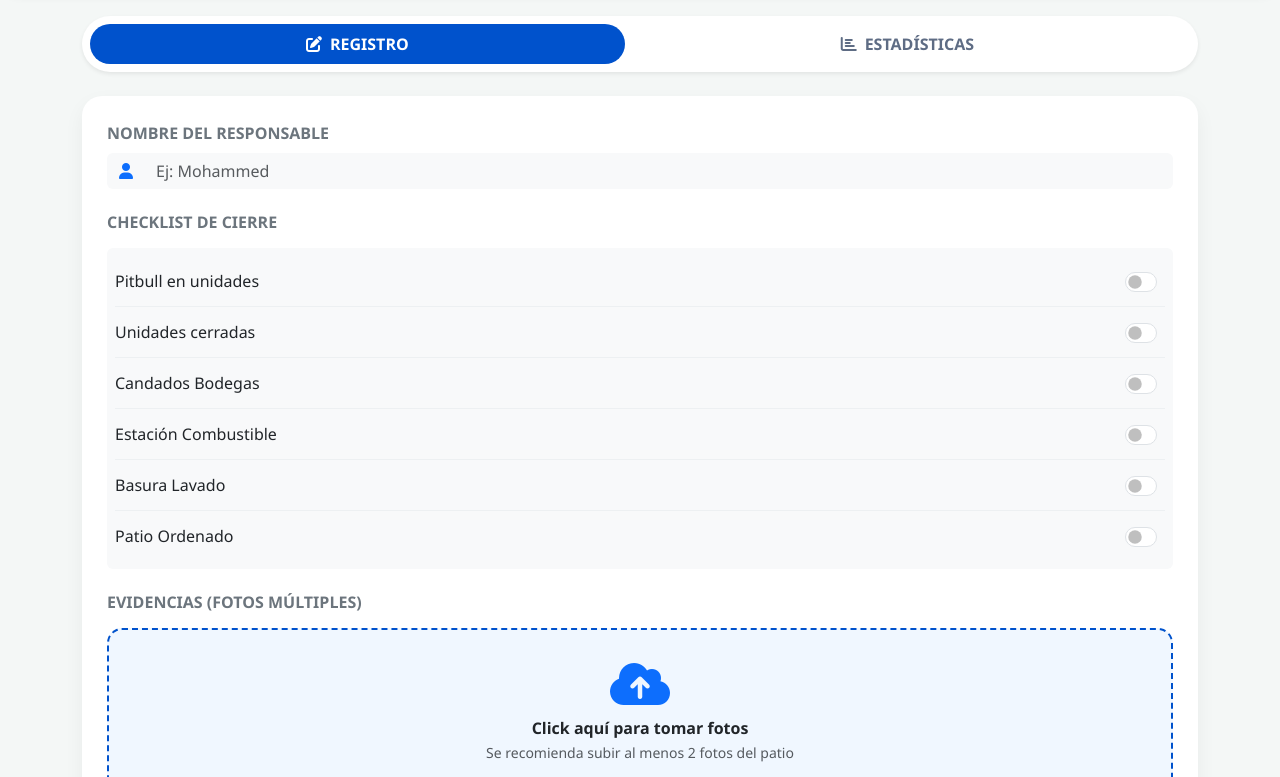
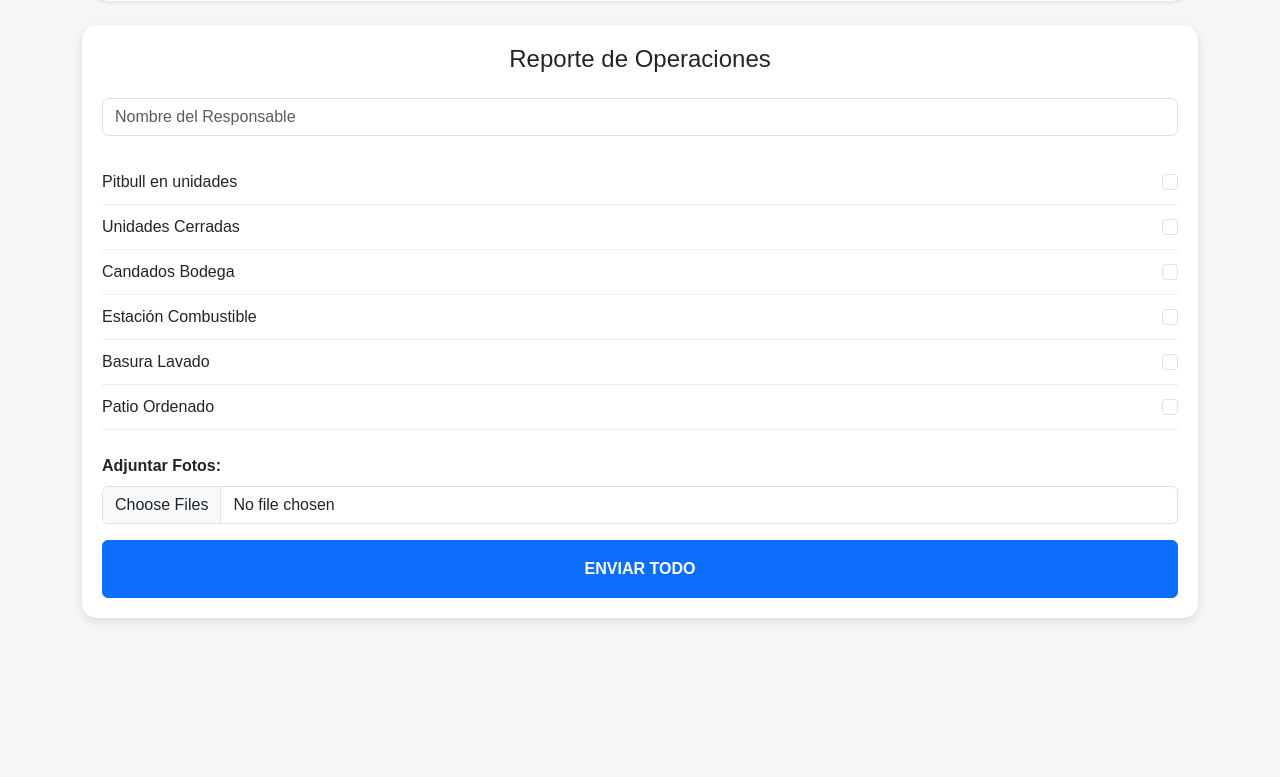
Before and after one commit to sucursalantofasgasta2/Rac, a plain HTML site: page index.html in a window 1280 px wide. Shown: the part 75-852 px from the top of the page. After the commit the page ends 800 px from the top, so only its background shows below. Drawn offline with nearby package versions, Linux system fonts and the light colour scheme.

Commit message:
Update index.html

```diff
--- a/index.html
+++ b/index.html
@@ -3,97 +3,54 @@
 <head>
     <meta charset="UTF-8">
     <meta name="viewport" content="width=device-width, initial-scale=1.0">
-    <title>Gestión de Cierre | Rent a Car</title>
+    <title>Sistema Cierre Rent a Car</title>
     <link href="https://cdn.jsdelivr.net/npm/bootstrap@5.3.0/dist/css/bootstrap.min.css" rel="stylesheet">
-    <link rel="stylesheet" href="https://cdnjs.cloudflare.com/ajax/libs/font-awesome/6.4.0/css/all.min.css">
     <script src="https://cdn.jsdelivr.net/npm/chart.js"></script>
     <style>
-        :root { --primary-color: #0052cc; --bg-color: #f4f7f6; }
-        body { background-color: var(--bg-color); font-family: 'Segoe UI', Tahoma, Geneva, Verdana, sans-serif; padding-bottom: 30px; }
-        .navbar { background-color: var(--primary-color); color: white; border-radius: 0 0 20px 20px; margin-bottom: 25px; box-shadow: 0 4px 10px rgba(0,0,0,0.1); }
-        .main-card { background: white; border-radius: 20px; border: none; box-shadow: 0 8px 20px rgba(0,0,0,0.05); padding: 25px; }
-        .nav-pills .nav-link { border-radius: 50px; font-weight: 600; color: #5e6c84; }
-        .nav-pills .nav-link.active { background-color: var(--primary-color); }
-        .check-item { display: flex; justify-content: space-between; align-items: center; padding: 12px 0; border-bottom: 1px solid #edf0f2; }
-        .check-item:last-child { border-bottom: none; }
-        .form-check-input { width: 2.5em; height: 1.25em; cursor: pointer; }
-        .btn-submit { background-color: var(--primary-color); border: none; padding: 15px; border-radius: 12px; font-weight: bold; transition: 0.3s; }
-        .btn-submit:hover { background-color: #0747a6; transform: translateY(-2px); }
-        .upload-area { border: 2px dashed var(--primary-color); border-radius: 15px; background: #f0f7ff; padding: 30px; text-align: center; cursor: pointer; transition: 0.3s; }
-        .upload-area:hover { background: #e0eeff; }
-        #loadingOverlay { display:none; position:fixed; top:0; left:0; width:100%; height:100%; background:rgba(255,255,255,0.9); z-index:9999; align-items:center; justify-content:center; flex-direction:column; }
+        body { background: #f4f7f6; padding: 20px; font-family: sans-serif; }
+        .card { border-radius: 15px; border: none; box-shadow: 0 4px 10px rgba(0,0,0,0.1); padding: 20px; }
+        .nav-link.active { background-color: #0052cc !important; }
+        .check-row { display: flex; justify-content: space-between; padding: 10px 0; border-bottom: 1px solid #eee; }
+        #loading { display:none; position:fixed; top:0; left:0; width:100%; height:100%; background:rgba(255,255,255,0.8); z-index:999; align-items:center; justify-content:center; flex-direction:column; }
     </style>
 </head>
 <body>
 
-<div id="loadingOverlay">
-    <div class="spinner-border text-primary" role="status" style="width: 3rem; height: 3rem;"></div>
-    <h4 class="mt-3 fw-bold">Enviando Reporte...</h4>
-    <p class="text-muted">Procesando información y fotografías</p>
-</div>
-
-<nav class="navbar py-3">
-    <div class="container justify-content-center">
-        <span class="navbar-brand m-0 h1 text-uppercase fw-bold"><i class="fas fa-clipboard-check me-2"></i> Gestión Rent a Car</span>
-    </div>
-</nav>
+<div id="loading"><div class="spinner-border text-primary"></div><h5 class="mt-3">Enviando Datos y Fotos...</h5></div>
 
 <div class="container">
-    <ul class="nav nav-pills nav-fill mb-4 bg-white p-2 rounded-pill shadow-sm" id="pills-tab">
-        <li class="nav-item">
-            <button class="nav-link active" data-bs-toggle="pill" data-bs-target="#tab-registro"><i class="fas fa-edit me-2"></i>REGISTRO</button>
-        </li>
-        <li class="nav-item">
-            <button class="nav-link" data-bs-toggle="pill" data-bs-target="#tab-stats" onclick="cargarEstadisticas()"><i class="fas fa-chart-bar me-2"></i>ESTADÍSTICAS</button>
-        </li>
+    <ul class="nav nav-pills nav-fill mb-4 bg-white p-2 rounded-pill shadow-sm">
+        <li class="nav-item"><button class="nav-link active" data-bs-toggle="pill" data-bs-target="#reg">REGISTRO</button></li>
+        <li class="nav-item"><button class="nav-link" data-bs-toggle="pill" data-bs-target="#sts" onclick="cargarStats()">ESTADÍSTICAS</button></li>
     </ul>
 
     <div class="tab-content">
-        <div class="tab-pane fade show active" id="tab-registro">
-            <div class="main-card">
-                <form id="cierreForm">
-                    <div class="mb-4">
-                        <label class="form-label fw-bold text-secondary">NOMBRE DEL RESPONSABLE</label>
-                        <div class="input-group">
-                            <span class="input-group-text bg-light border-0"><i class="fas fa-user text-primary"></i></span>
-                            <input type="text" id="responsable" class="form-control bg-light border-0" placeholder="Ej: Mohammed" required>
-                        </div>
-                    </div>
+        <div class="tab-pane fade show active" id="reg">
+            <div class="card">
+                <h4 class="text-center mb-4">Reporte de Operaciones</h4>
+                <input type="text" id="resp" class="form-control mb-4" placeholder="Nombre del Responsable">
 
-                    <h6 class="fw-bold text-secondary mb-3 mt-4">CHECKLIST DE CIERRE</h6>
-                    <div class="card bg-light border-0 p-2 mb-4">
-                        <div class="check-item"><span>Pitbull en unidades</span><div class="form-check form-switch"><input class="form-check-input" type="checkbox" id="p1"></div></div>
-                        <div class="check-item"><span>Unidades cerradas</span><div class="form-check form-switch"><input class="form-check-input" type="checkbox" id="p2"></div></div>
-                        <div class="check-item"><span>Candados Bodegas</span><div class="form-check form-switch"><input class="form-check-input" type="checkbox" id="p3"></div></div>
-                        <div class="check-item"><span>Estación Combustible</span><div class="form-check form-switch"><input class="form-check-input" type="checkbox" id="p4"></div></div>
-                        <div class="check-item"><span>Basura Lavado</span><div class="form-check form-switch"><input class="form-check-input" type="checkbox" id="p5"></div></div>
-                        <div class="check-item"><span>Patio Ordenado</span><div class="form-check form-switch"><input class="form-check-input" type="checkbox" id="p6"></div></div>
-                    </div>
+                <div class="check-row"><span>Pitbull en unidades</span><input type="checkbox" id="p1" class="form-check-input"></div>
+                <div class="check-row"><span>Unidades Cerradas</span><input type="checkbox" id="p2" class="form-check-input"></div>
+                <div class="check-row"><span>Candados Bodega</span><input type="checkbox" id="p3" class="form-check-input"></div>
+                <div class="check-row"><span>Estación Combustible</span><input type="checkbox" id="p4" class="form-check-input"></div>
+                <div class="check-row"><span>Basura Lavado</span><input type="checkbox" id="p5" class="form-check-input"></div>
+                <div class="check-row"><span>Patio Ordenado</span><input type="checkbox" id="p6" class="form-check-input"></div>
 
-                    <h6 class="fw-bold text-secondary mb-3">EVIDENCIAS (FOTOS MÚLTIPLES)</h6>
-                    <div class="upload-area mb-4" onclick="document.getElementById('inputFotos').click()">
-                        <i class="fas fa-cloud-upload-alt fa-3x text-primary mb-2"></i>
-                        <p class="mb-0 fw-bold">Click aquí para tomar fotos</p>
-                        <small id="textFotos" class="text-muted">Se recomienda subir al menos 2 fotos del patio</small>
-                        <input type="file" id="inputFotos" class="d-none" multiple accept="image/*" onchange="actualizarContador()">
-                    </div>
-
-                    <button type="submit" class="btn btn-primary btn-submit w-100 shadow-lg text-white">SUBIR REPORTE AL EXCEL</button>
-                </form>
+                <div class="mt-4">
+                    <label class="form-label fw-bold">Adjuntar Fotos:</label>
+                    <input type="file" id="fotos" multiple accept="image/*" class="form-control mb-3">
+                    <button class="btn btn-primary w-100 py-3 fw-bold" onclick="enviar()">ENVIAR TODO</button>
+                </div>
             </div>
         </div>
 
-        <div class="tab-pane fade" id="tab-stats">
-            <div class="main-card">
-                <h5 class="text-center fw-bold mb-4">Actividad de la Semana</h5>
-                <div style="height: 300px;"><canvas id="chartWeekly"></canvas></div>
-                <hr class="my-5">
-                <h6 class="fw-bold mb-3"><i class="fas fa-history me-2"></i>Últimos registros</h6>
-                <div class="table-responsive">
-                    <table class="table table-hover" id="tablaLogs">
-                        <thead class="table-light"><tr><th>Fecha</th><th>Responsable</th></tr></thead>
-                        <tbody></tbody>
-                    </table>
+        <div class="tab-pane fade" id="sts">
+            <div class="card">
+                <h4 class="text-center">Cumplimiento Semanal</h4>
+                <canvas id="grafico" height="150"></canvas>
+                <div class="table-responsive mt-3">
+                    <table class="table table-sm"><thead><tr><th>Fecha</th><th>Responsable</th></tr></thead><tbody id="t-body"></tbody></table>
                 </div>
             </div>
         </div>
@@ -101,30 +58,27 @@
 </div>
 
 <script>
-    const URL_APP = "https://script.google.com/macros/s/AKfycbz88lpjW0eNgVWEoE2Co_5MFRwdMHo5lGq8ZS4rflQoAvH858AqnKzz8Ge13GqW8EQG-A/exec";
+    // URL DE TU IMPLEMENTACIÓN V10
+    const API = "https://script.google.com/macros/s/AKfycbz88lpjW0eNgVWEoE2Co_5MFRwdMHo5lGq8ZS4rflQoAvH858AqnKzz8Ge13GqW8EQG-A/exec";
 
-    function actualizarContador() {
-        const cant = document.getElementById('inputFotos').files.length;
-        document.getElementById('textFotos').innerText = cant + " fotos seleccionadas";
-        document.getElementById('textFotos').className = "text-success fw-bold";
-    }
+    async function enviar() {
+        const r = document.getElementById('resp').value;
+        if(!r) return alert("Por favor, ingresa tu nombre");
+        document.getElementById('loading').style.display='flex';
 
-    const fileToB64 = file => new Promise((res, rej) => {
-        const reader = new FileReader();
-        reader.readAsDataURL(file);
-        reader.onload = () => res({ data: reader.result, mimeType: file.type });
-        reader.onerror = e => rej(e);
-    });
+        const fotos = [];
+        const fileList = document.getElementById('fotos').files;
+        for(let f of fileList) {
+            const b64 = await new Promise(res => {
+                const fr = new FileReader();
+                fr.onload = () => res({data: fr.result, mimeType: f.type});
+                fr.readAsDataURL(f);
+            });
+            fotos.push(b64);
+        }
 
-    document.getElementById('cierreForm').addEventListener('submit', async (e) => {
-        e.preventDefault();
-        document.getElementById('loadingOverlay').style.display = 'flex';
-
-        const fileInput = document.getElementById('inputFotos');
-        const fotosB64 = await Promise.all(Array.from(fileInput.files).map(f => fileToB64(f)));
-
-        const payload = {
-            responsable: document.getElementById('responsable').value,
+        const data = {
+            responsable: r,
             checks: {
                 p1: document.getElementById('p1').checked ? "SI" : "NO",
                 p2: document.getElementById('p2').checked ? "SI" : "NO",
@@ -133,47 +87,42 @@
                 p5: document.getElementById('p5').checked ? "SI" : "NO",
                 p6: document.getElementById('p6').checked ? "SI" : "NO"
             },
-            fotos: fotosB64
+            fotos: fotos
         };
 
         try {
-            await fetch(URL_APP, { method: 'POST', mode: 'no-cors', body: JSON.stringify(payload) });
-            alert("✅ ¡Cierre enviado correctamente!");
+            await fetch(API, {method:'POST', mode:'no-cors', body: JSON.stringify(data)});
+            alert("¡Cierre enviado con éxito!");
             location.reload();
-        } catch (err) {
-            alert("Error al enviar: " + err);
-            document.getElementById('loadingOverlay').style.display = 'none';
+        } catch(e) {
+            alert("Error al enviar.");
+            document.getElementById('loading').style.display='none';
         }
-    });
+    }
 
-    let miGrafico = null;
-    async function cargarEstadisticas() {
+    async function cargarStats() {
         try {
-            const res = await fetch(URL_APP);
+            const res = await fetch(API);
             const data = await res.json();
-
-            const tbody = document.querySelector("#tablaLogs tbody");
+            const tbody = document.getElementById('t-body');
             tbody.innerHTML = "";
-            const conteo = [0, 0, 0, 0, 0, 0, 0]; // D L M M J V S
+            const dias = [0,0,0,0,0,0,0];
 
             data.slice().reverse().forEach(row => {
-                const fechaObj = new Date(row.fecha);
-                conteo[fechaObj.getDay()]++;
-                tbody.innerHTML += `<tr><td>${fechaObj.toLocaleDateString()}</td><td>${row.responsable}</td></tr>`;
+                const d = new Date(row.fecha);
+                dias[d.getDay()]++;
+                tbody.innerHTML += `<tr><td>${d.toLocaleDateString()}</td><td>${row.responsable}</td></tr>`;
             });
 
-            if (miGrafico) miGrafico.destroy();
-            miGrafico = new Chart(document.getElementById('chartWeekly'), {
+            new Chart(document.getElementById('grafico'), {
                 type: 'bar',
                 data: {
-                    labels: ['Dom', 'Lun', 'Mar', 'Mié', 'Jue', 'Vie', 'Sáb'],
-                    datasets: [{ label: 'Cierres', data: conteo, backgroundColor: '#0052cc', borderRadius: 5 }]
-                },
-                options: { responsive: true, maintainAspectRatio: false }
+                    labels: ['Dom','Lun','Mar','Mié','Jue','Vie','Sáb'],
+                    datasets: [{label: 'Cierres realizados', data: dias, backgroundColor: '#0052cc'}]
+                }
             });
-        } catch (e) { console.error(e); }
+        } catch(e) { console.error("Error cargando stats:", e); }
     }
 </script>
-<script src="https://cdn.jsdelivr.net/npm/bootstrap@5.3.0/dist/js/bootstrap.bundle.min.js"></script>
 </body>
 </html>
```
